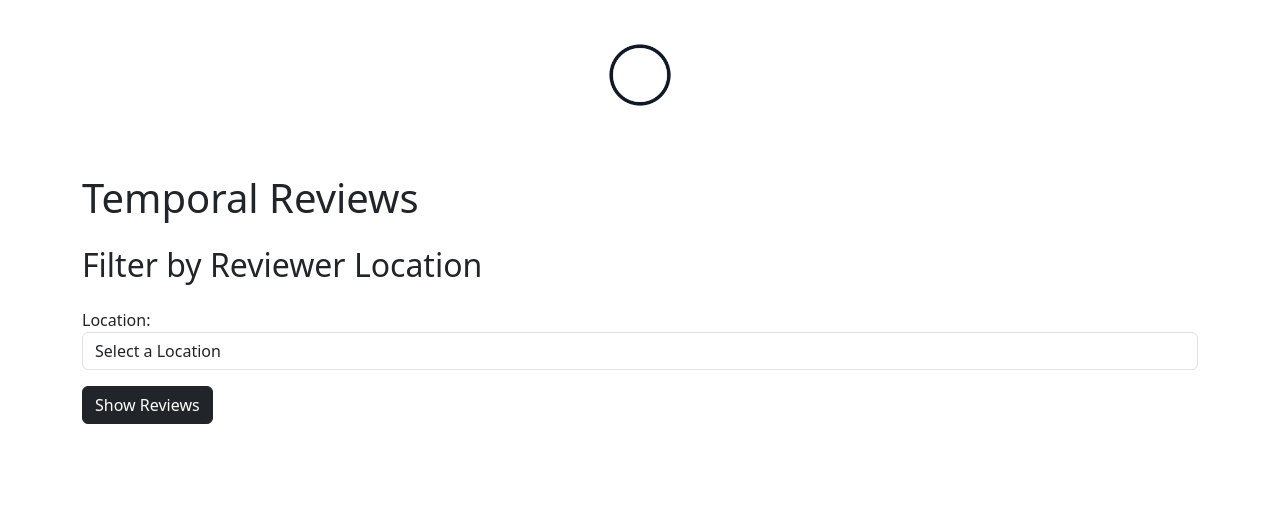
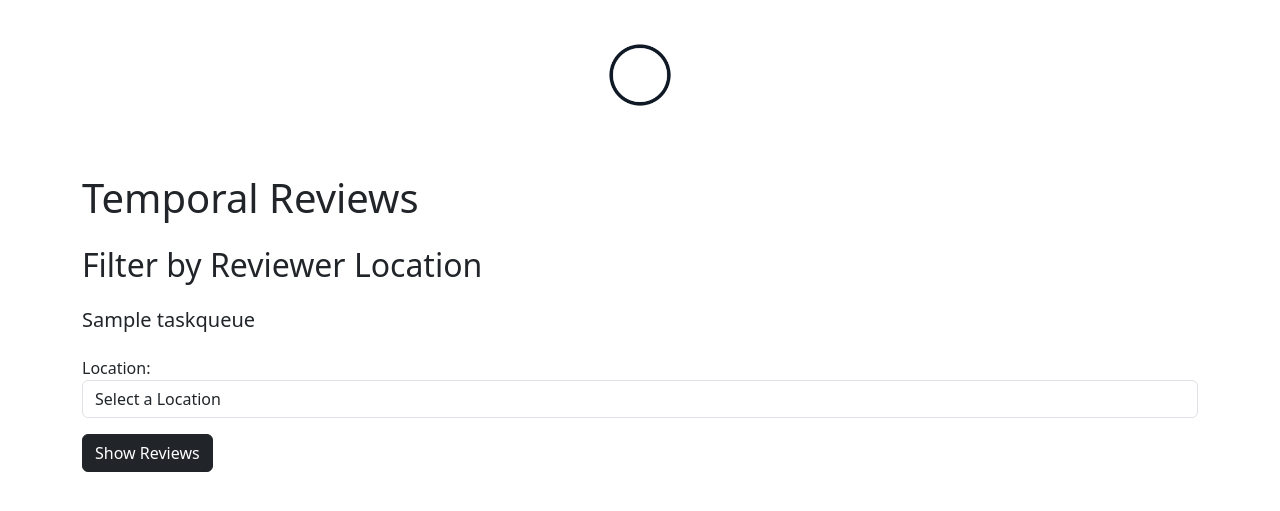
Before and after one commit to joshmsmith/temporal-ml-demo, a Flask app: template templates/locations.html in a window 1280 px wide. Shown: the top 511 px of the page. Run offline with Flask 3, Linux system fonts and the light colour scheme; the template is opened without the code that fills it: most values are stand-ins (such as "Sample title", 1, 10 or a date in 2020).

Commit message:
added sticky queue query and exposed to UI
Signed-off-by: ktenzer <keith.tenzer@gmail.com>

```diff
--- a/app.py
+++ b/app.py
@@ -55,13 +55,15 @@
             except:
                 pass
 
+        taskqueue = await workflow.query(ReviewProcessingWorkflow.taskqueue)
+
         path = pathlib.PurePath(filepath)
         file=path.name
-        return render_template('locations.html', locations=locations, id=id, file=file, labels=labels)
+        return render_template('locations.html', locations=locations, id=id, file=file, labels=labels, taskqueue=taskqueue)
     else:
         return "No file selected."
-@app.route('/upload/<id>/<file>/<path:labels>', methods=['POST'])
-async def upload(id, file, labels):
+@app.route('/upload/<taskqueue>/<id>/<file>/<path:labels>', methods=['POST'])
+async def upload(taskqueue, id, file, labels):
     filepath = os.path.join(app.config['UPLOAD_FOLDER'], file)
     labels = labels.split('/')
     location = request.form.get('location')
@@ -112,7 +114,7 @@
         filtered_df.loc[result.index[i]] = [item, result.sentiment[i], result.probability[i]]
         i += 1
 
-    return render_template('table.html', table=filtered_df.to_html(index=True), location=location)
+    return render_template('table.html', table=filtered_df.to_html(index=True), location=location, taskqueue=taskqueue)
 
 if __name__ == "__main__":
     app.run(host="0.0.0.0", debug=True)
--- a/templates/locations.html
+++ b/templates/locations.html
@@ -3,10 +3,10 @@
 {% block content %}
 <h1 class="mt-4 mb-4">Temporal Reviews</h1>
 <h2 class="mt-4 mb-4">Filter by Reviewer Location</h2>
-
+<h5 class="mt-4 mb-4">{{ taskqueue }}</h5>
 <div id="error-message" class="alert alert-danger" role="alert" style="display: none;"></div>
 
-<form id="location-search-form" class="mb-4" Action="/upload/{{ id }}/{{ file }}/{{ '/'.join(labels) }}" Method="POST">
+<form id="location-search-form" class="mb-4" Action="/upload/{{ taskqueue }}/{{ id }}/{{ file }}/{{ '/'.join(labels) }}" Method="POST">
   <div class="form-group">
     <label for="location">Location:</label>
     <select id="location" name="location" class="form-control" required>
--- a/templates/table.html
+++ b/templates/table.html
@@ -3,6 +3,7 @@
 {% block content %}
 <h1 class="mt-4 mb-4">Temporal Reviews</h1>
 <h2>Reviews for {{ location }}</h2>
+<h5 class="mt-4 mb-4">{{ taskqueue }}</h5>
 <style>
     table {
         border-collapse: collapse;
--- a/workflow.py
+++ b/workflow.py
@@ -26,6 +26,10 @@
         return result
 
     @workflow.query
+    def taskqueue(self) -> str:
+        return self._taskqueue
+
+    @workflow.query
     def locations(self) -> list[str]:
         return self._locations
 
@@ -44,11 +48,13 @@
 async def workflow_impl(self, input: UserSentimentInput) -> UserSentimentOutput:
     self._results = UserSentimentOutput
     self._locations = list[str]
+    self._taskqueue = str
 
     unique_worker_task_queue = await workflow.execute_activity(
         activity=get_available_task_queue,
         start_to_close_timeout=timedelta(seconds=10),
     )
+    self._taskqueue = unique_worker_task_queue
 
     workflow.logger.info(f"Matching workflow to worker {unique_worker_task_queue}")
 
```
